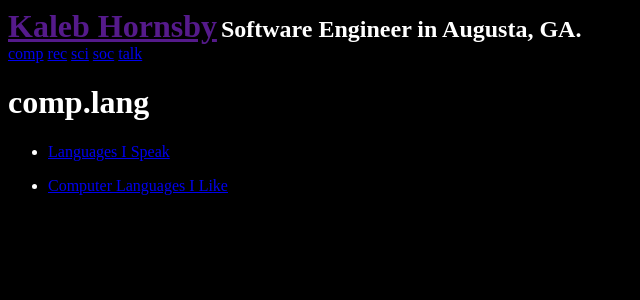
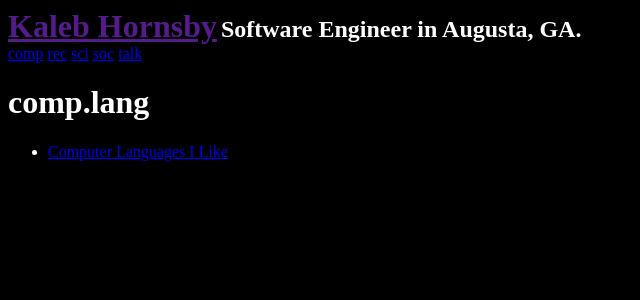
Before and after one commit to kaleb/kaleb.github.com, a Jekyll site: the page built from comp/lang/index.md, in a window 1280 px wide. Shown: the top 300 px of the page, without its empty margins (0-640 px from the left). Built offline with Jekyll 4.4.1, drawn with Linux system fonts in a browser that asks for light colours.

Commit message:
Edited comp/lang/index.md via GitHub

```diff
--- a/comp/lang/index.md
+++ b/comp/lang/index.md
@@ -6,5 +6,7 @@ layout: default
 ---
 
 {% for post in site.categories.lang %}
+{% if post.categories[0] == 'comp' %}
 - [{{ post.title }}]({{ post.url }})
+{% endif %}
 {% endfor %}
```
